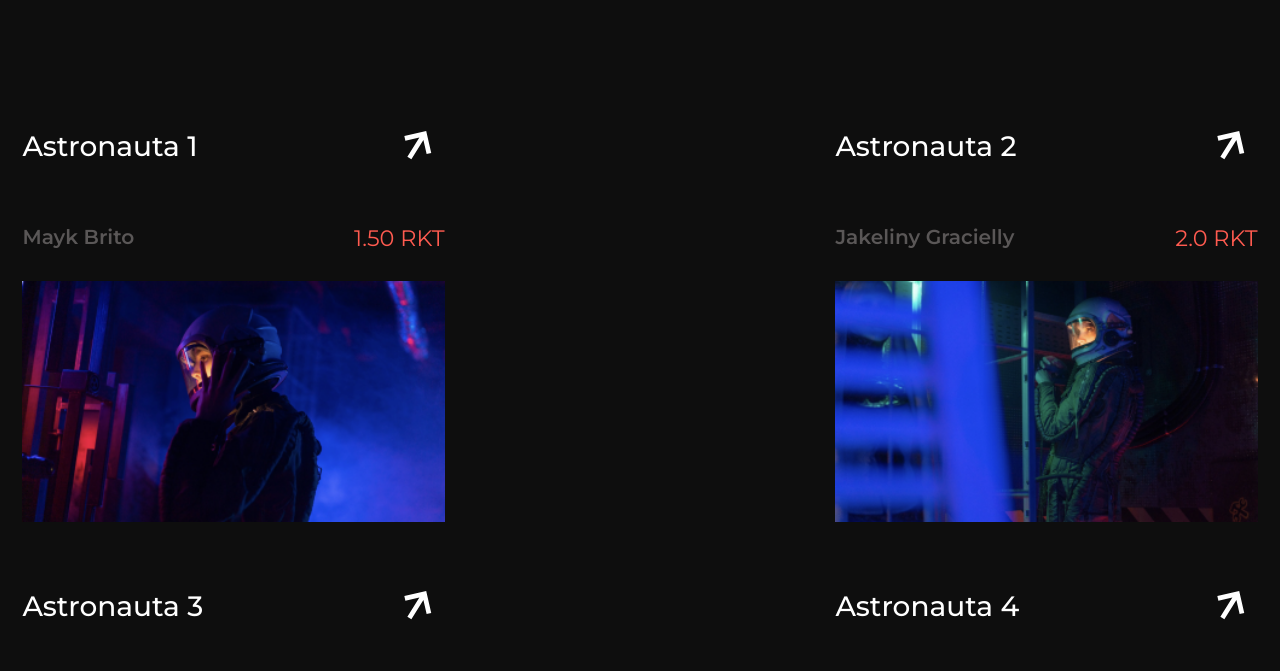
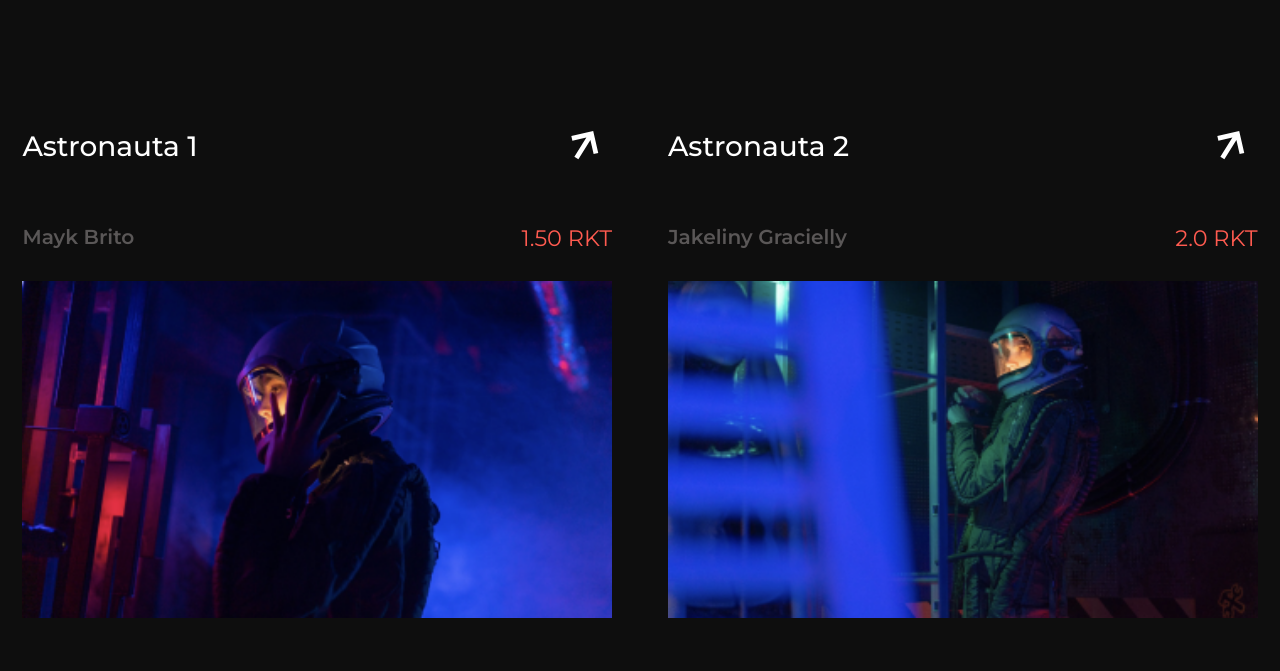
Before and after one commit to victorparanhosdev/Rocket-NFTs, a plain HTML site: page index.html in a window 1280 px wide. Shown: the part 2157-2828 px from the top of the page. Drawn offline with Linux system fonts and the light colour scheme.

Commit message:
Update estilo.css

```diff
--- a/estilo.css
+++ b/estilo.css
@@ -883,20 +883,17 @@ footer {
     margin-bottom: 3.5rem;
   }
   .caixa-astronauta > div {
-    min-width: 32rem;
+    width: 100%;
     transition: transform 0.4s;
   }
 
 .caixa-astronauta {
   margin-top: 10.8rem;
-  display: flex;
-  overflow: scroll;
-  gap: 2.5rem;
+  display: block;
 
 }
-.caixa-astronauta > div:hover {
-  transform: none;
-
+.caixa-astronauta > div + div {
+  margin-top: 5rem;
 }
 
 
@@ -1028,9 +1025,13 @@ footer {
   }
 
   .caixa-astronauta {
-    display: flex;
+    display: grid;
+    grid-template-columns: 1fr 1fr;
   }
 
+  .caixa-astronauta > div + div {
+    margin: 0;
+  }
 
 
 
@@ -1156,14 +1157,7 @@ footer {
     width: 40rem;
   }
 
-  .caixa-astronauta {
 
-    display: grid;
-    grid-template-columns: 2fr 1fr;
-    overflow: auto;
-    gap: 5rem;
-
-  }
 }
 @media (min-width: 1180px) and (max-width: 1300px) {
   menu {
```
